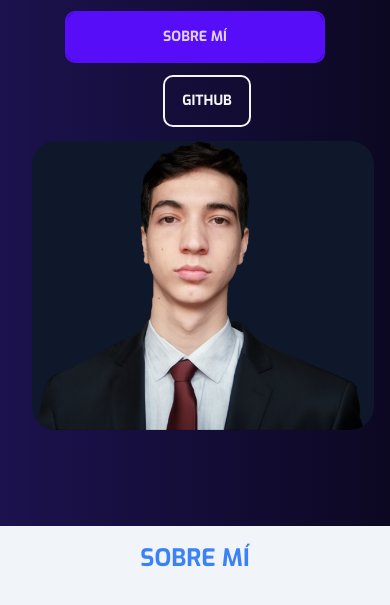
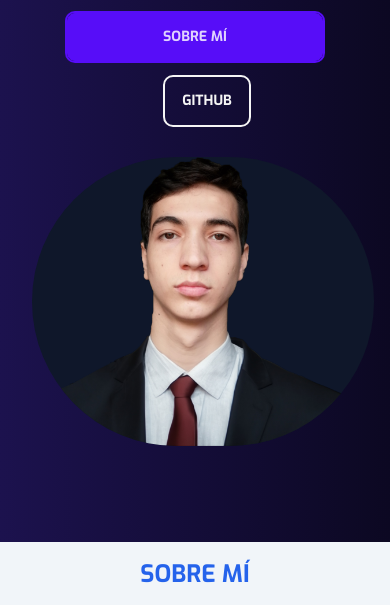
Before and after one commit to Lekkk02/TailWindPortfolio, a website: page index.html in a window 390 px wide. Shown: the part 239-844 px from the top of the page. Drawn offline with Linux system fonts and the light colour scheme.

Commit message:
Cambios en el HERO

```diff
--- a/index.html
+++ b/index.html
@@ -78,9 +78,9 @@
             </div>
           </div>
 
-          <div class="relative ms-4">
+          <div class="relative ms-4 mt-4 md:mt-0">
             <img
-              class="w-full rounded-3xl bg-slate-900"
+              class="w-full rounded-full md:rounded-3xl bg-slate-900"
               src="./img/FireFly2.png"
               alt="Image Description"
             />
@@ -98,7 +98,7 @@
  -->
 
     <section class="bg-slate-100 text-black flex flex-col" id="about">
-      <h3 class="text-center mt-4 mb-12 font-bold text-2xl text-blue-500">
+      <h3 class="text-center mt-4 mb-12 font-bold text-2xl text-blue-600">
         SOBRE MÍ
       </h3>
       <div class="container mx-auto justify-center">
```
Also changed, not shown: css/main.css.
